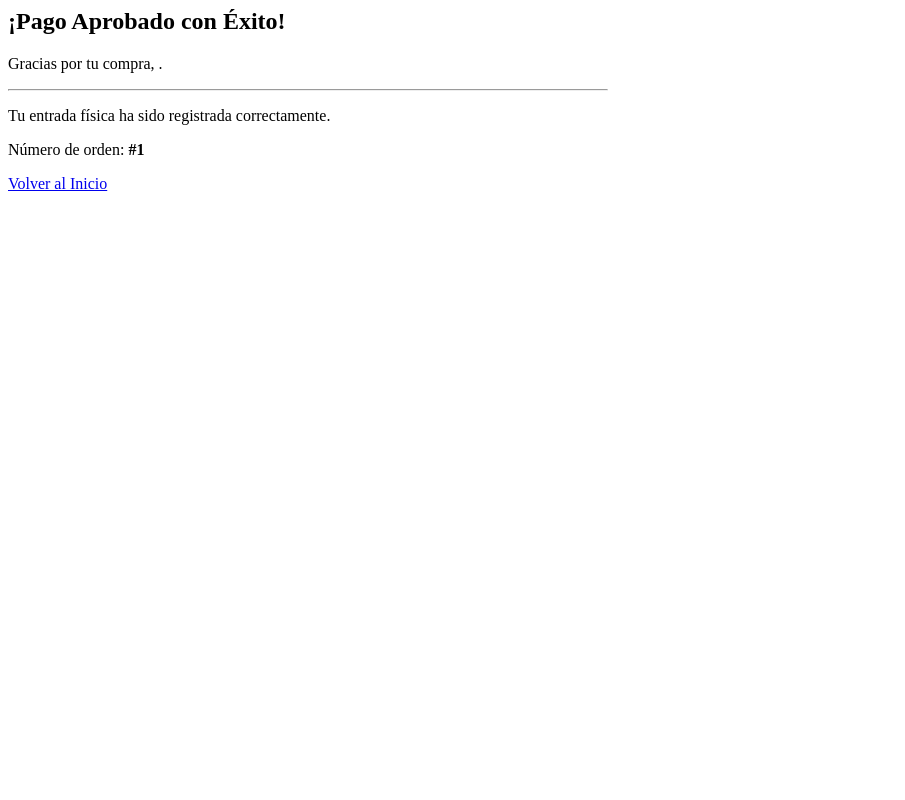
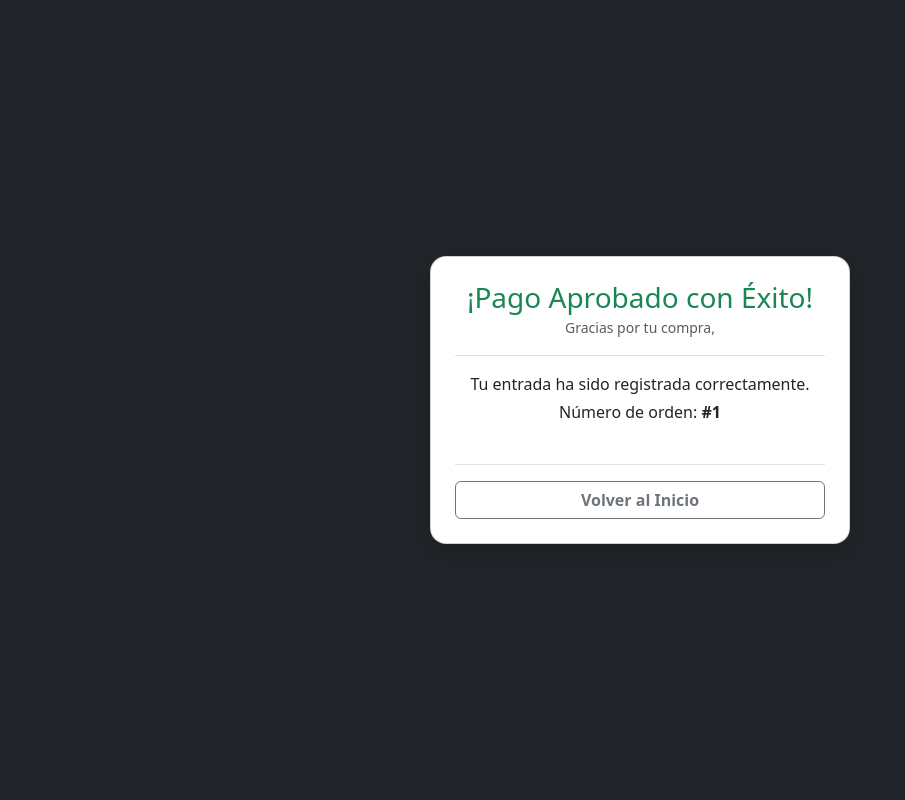
Before and after one commit to chrystalrecords-cmyk/mi_ticket, a Django app: page /pago-exitoso/1/ in a window 1280 px wide. Shown: the whole page, without its empty margins (0-905 px from the left). Run offline with Django 5.2, Linux system fonts and the light colour scheme; data comes from the database, SQL or seed files in the repository.

Commit message:
Estructura completa y diseño unificado en pago_exitoso

```diff
--- a/eventos/templates/eventos/pago_exitoso.html
+++ b/eventos/templates/eventos/pago_exitoso.html
@@ -1,35 +1,50 @@
-<div class="container my-5 text-center">
-    <div class="card shadow p-4 mx-auto" style="max-width: 600px;">
-        <h2 class="text-success mb-3">¡Pago Aprobado con Éxito!</h2>
-        <p class="lead">Gracias por tu compra, <strong>{{ request.user.username }}</strong>.</p>
+<!DOCTYPE html>
+<html lang="es">
+<head>
+    <meta charset="UTF-8">
+    <meta name="viewport" content="width=device-width, initial-scale=1.0">
+    <title>¡Pago Exitoso! - MiTicket</title>
+    <link href="https://cdn.jsdelivr.net/npm/bootstrap@5.3.0/dist/css/bootstrap.min.css" rel="stylesheet">
+</head>
+<body class="bg-dark text-light d-flex align-items-center justify-content-center min-vh-100">
 
-        <hr>
+    <div class="card bg-white text-dark shadow lg rounded-4 p-4" style="max-width: 420px; width: 100%;">
+
+        <div class="text-center pb-3 border-bottom">
+            <h3 class="text-success mb-0">¡Pago Aprobado con Éxito!</h3>
+            <small class="text-muted">Gracias por tu compra, <strong>{{ request.user.username }}</strong></small>
+        </div>
 
         {% if orden.evento and orden.evento.modo_acceso in 'ON DEMAND,FUNCION' %}
-            <div class="alert alert-info">
-                <h4>Tu contenido digital está listo</h4>
-                <p>Modo de acceso: <strong>{{ orden.evento.modo_acceso }}</strong></p>
-                <p>Número de Orden / Código: <strong>#{{ orden.id }}</strong></p>
+            <div class="alert alert-info text-center my-3">
+                <h4 class="alert-heading">Tu contenido digital está listo</h4>
+                <p class="mb-1">Modo de acceso: <strong>{{ orden.evento.modo_acceso }}</strong></p>
+                <p class="mb-0">Número de Orden: <strong>{{ orden.id }}</strong></p>
             </div>
 
             {% if orden.evento.link_video %}
-                <div class="d-grid gap-2 my-4">
-                    <a href="{{ orden.evento.link_video }}" target="_blank" class="btn btn-primary btn-lg">
-                        ▶ Ver Contenido Ahora
+                <div class="d-grid gap-2 my-3">
+                    <a href="{{ orden.evento.link_video }}" target="_blank" class="btn btn-primary btn-lg fw-bold">
+                        🎬 Ver Contenido Ahora
                     </a>
                 </div>
-                <p class="text-muted small">También guardate este link o tu número de orden por cualquier consulta.</p>
+                <p class="text-muted small text-center">También guardate este link o tu número de orden por cualquier consulta.</p>
             {% else %}
-                <p class="text-warning">El enlace del video se habilitará en breve. ¡Estate atento!</p>
+                <p class="text-warning text-center">El enlace del video se habilitará en breve. ¡Estate atento!</p>
             {% endif %}
         {% else %}
-            <!-- Si es presencial, muestra los datos normales o el QR -->
-            <p>Tu entrada física ha sido registrada correctamente.</p>
-            <p>Número de orden: <strong>#{{ orden.id }}</strong></p>
+            <!-- Si es presencial o general -->
+            <div class="text-center my-3">
+                <p class="mb-1">Tu entrada ha sido registrada correctamente.</p>
+                <p class="mb-0">Número de orden: <strong>#{{ orden.id }}</strong></p>
+            </div>
         {% endif %}
 
-        <div class="mt-4">
-            <a href="{% url 'lista_eventos' %}" class="btn btn-outline-secondary">Volver al Inicio</a>
+        <div class="d-grid gap-2 mt-4 border-top pt-3">
+            <a href="{% url 'lista_eventos' %}" class="btn btn-outline-secondary fw-bold">Volver al Inicio</a>
         </div>
+
     </div>
-</div>
+
+</body>
+</html>
```
